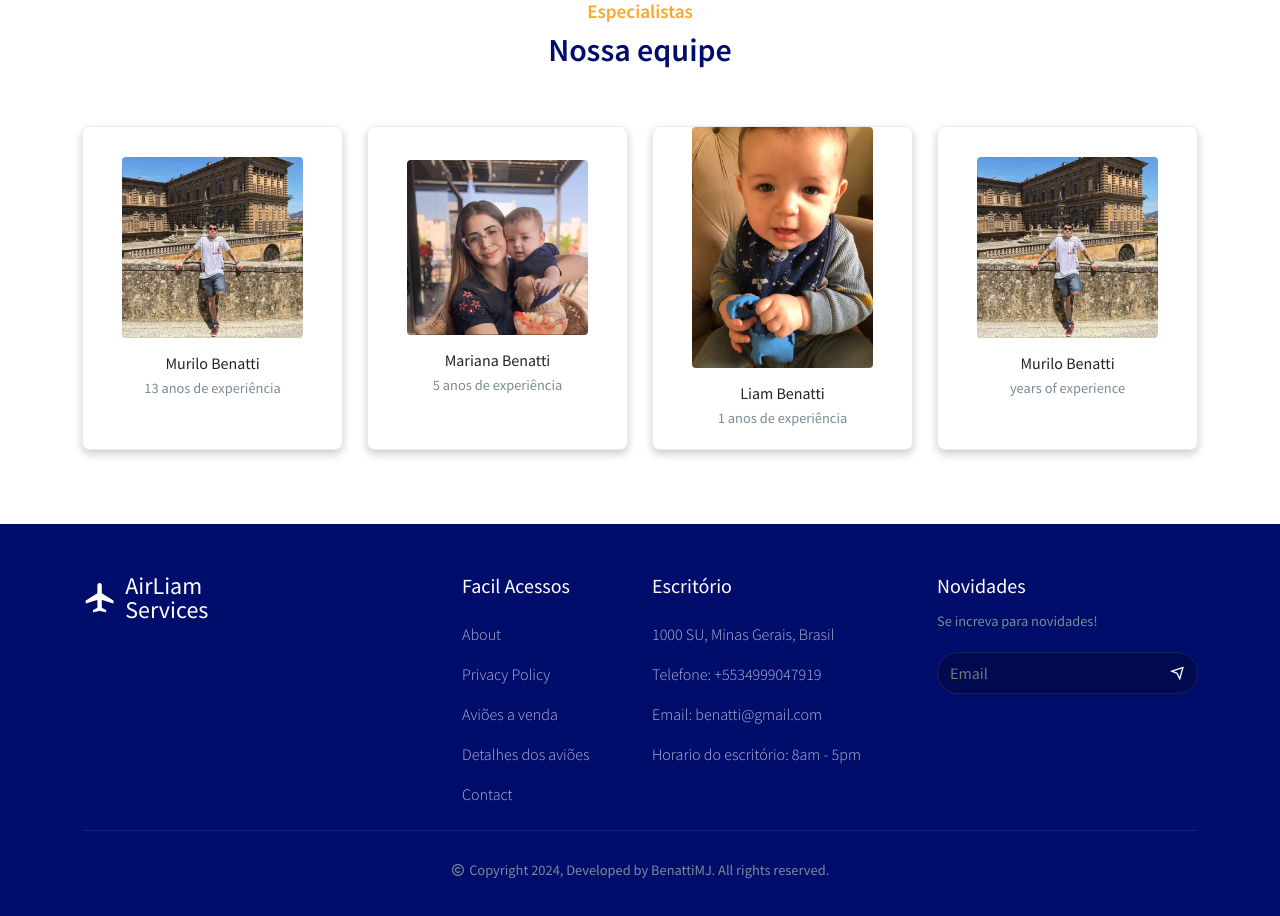
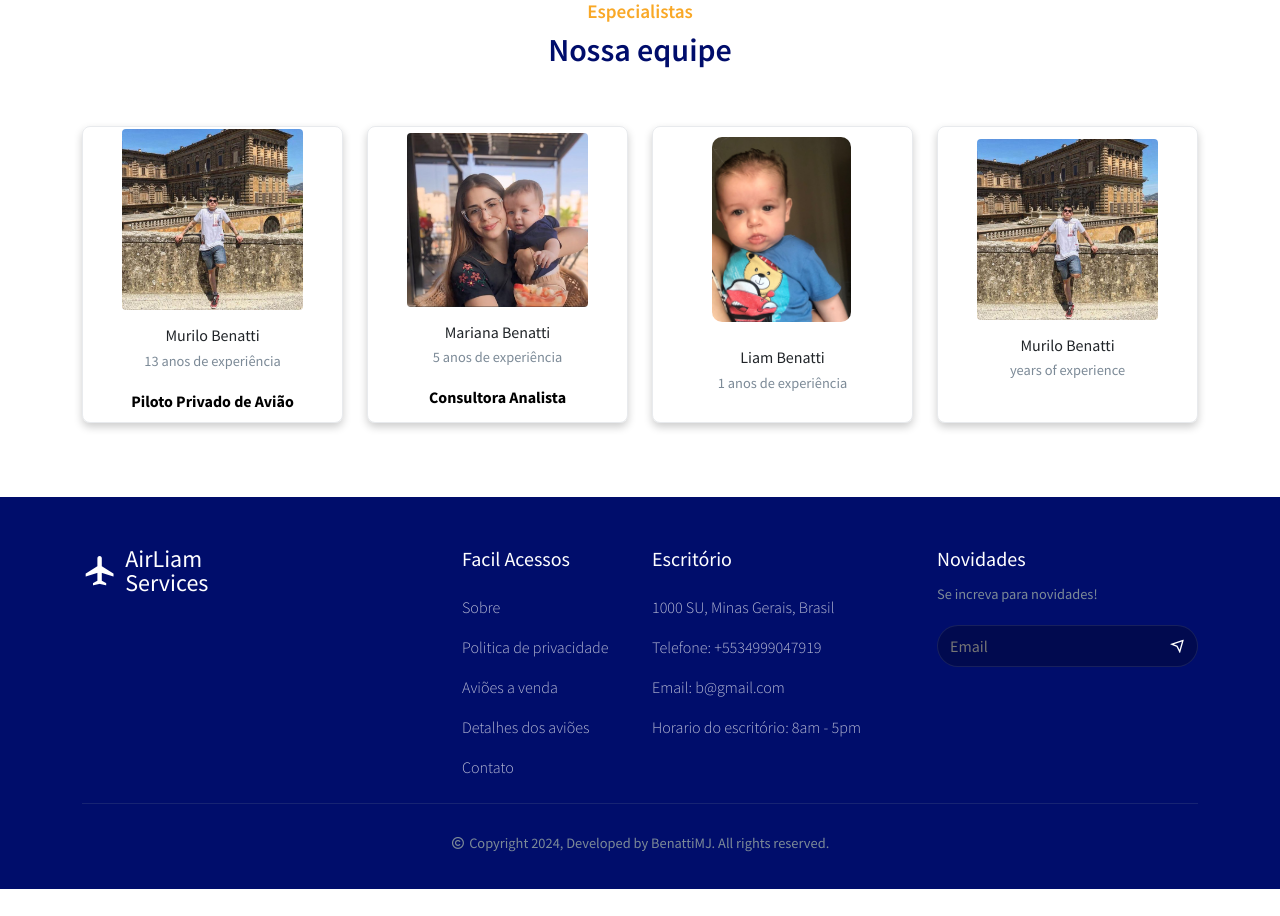
Before and after one commit to benattimj/airLiam, a React (Create React App) app: page /about in a window 1280 px wide. Shown: the part 2020-2936 px from the top of the page. After the commit the page ends 2909 px from the top, so only its background shows below. Built offline with nearby package versions, Linux system fonts and the light colour scheme.

Commit message:
Mudanças tamanho about & footer

```diff
--- a/src/components/Footer/Footer.jsx
+++ b/src/components/Footer/Footer.jsx
@@ -7,12 +7,12 @@ import "../../styles/footer.css";
 const quickLinks = [
   {
     path: "/about",
-    display: "About",
+    display: "Sobre",
   },
 
   {
     path: "#",
-    display: "Privacy Policy",
+    display: "Politica de privacidade",
   },
 
   {
@@ -26,7 +26,7 @@ const quickLinks = [
 
   {
     path: "/contact",
-    display: "Contact",
+    display: "Contato",
   },
 ];
 
@@ -69,7 +69,7 @@ const Footer = () => {
               <p className="office__info">1000 SU, Minas Gerais, Brasil</p>
               <p className="office__info">Telefone: +5534999047919</p>
 
-              <p className="office__info">Email: benatti@gmail.com</p>
+              <p className="office__info">Email: b@gmail.com</p>
 
               <p className="office__info">Horario do escritório: 8am - 5pm</p>
             </div>
--- a/src/components/UI/OurMembers.jsx
+++ b/src/components/UI/OurMembers.jsx
@@ -4,27 +4,31 @@ import { Col } from "reactstrap";
 import { Link } from "react-router-dom";
 import ava01 from "../../assets/all-images/m1.jpg";
 import ava02 from "../../assets/all-images/m2.jpg";
-import ava03 from "../../assets/all-images/m3.jpg";
+import ava03 from "../../assets/all-images/l3.jpg";
 
 const OUR__MEMBERS = [
   {
     name: "Murilo Benatti",
     experience: "13 anos de experiência",
+    class: "Piloto Privado de Avião",
     fbUrl: "#",
     instUrl: "#",
     twitUrl: "#",
     linkedinUrl: "#",
     imgUrl: ava01,
+    special: false,
   },
 
   {
     name: "Mariana Benatti",
     experience: "5 anos de experiência",
+    class: "Consultora Analista",
     fbUrl: "#",
     instUrl: "#",
     twitUrl: "#",
     linkedinUrl: "#",
     imgUrl: ava02,
+    special: false,
   },
 
   {
@@ -35,6 +39,7 @@ const OUR__MEMBERS = [
     twitUrl: "#",
     linkedinUrl: "#",
     imgUrl: ava03,
+    special: true,
   },
 
   {
@@ -45,6 +50,7 @@ const OUR__MEMBERS = [
     twitUrl: "#",
     linkedinUrl: "#",
     imgUrl: ava01,
+    special: false,
   },
 ];
 
@@ -55,8 +61,11 @@ const OurMembers = () => {
         <Col lg="3" md="3" sm="4" xs="6" key={index} className="mb-4">
           <div className="single__member">
             <div className="single__member-img">
-              <img src={item.imgUrl} alt="" className="w-100" />
-
+         <img
+                src={item.imgUrl}
+                alt={item.name}
+                className={`w-100 ${item.special ? 'special-img' : ''}`}
+              />
               <div className="single__member-social">
                 <Link to={item.fbUrl}>
                   <i class="ri-facebook-line"></i>
@@ -79,6 +88,10 @@ const OurMembers = () => {
             <p className="section__description text-center">
               {item.experience}
             </p>
+
+            <h6 className="section__on text-center">
+              {item.class}
+            </h6>
           </div>
         </Col>
       ))}
--- a/src/styles/our-member.css
+++ b/src/styles/our-member.css
@@ -18,6 +18,13 @@
   border-radius: 50%; /* Faz a imagem circular (opcional) */
   object-fit: cover; /* Faz com que a imagem cubra o container sem distorcer */
   transition: transform 0.3s ease; /* Transição suave para efeito hover */
+}
+.single__member-img img.special-img {
+  width: 80%; /* Ajuste o valor conforme necessário */
+  max-width: 77%; /* Defina um limite máximo se necessário */
+  height: auto; /* Mantenha a proporção da imagem */
+  margin: 10px 20px;
+  border-radius: 10px; /* Adicione bordas arredondadas se desejar */
 }
 
 .single__member:hover {
@@ -77,3 +84,11 @@
   top: 0;
   opacity: 1;
 }
+
+
+.section__on{
+  color: black;
+  font-weight: 700;
+  position: relative; /* Necessário para o efeito de sombra */
+  transition: all 0.3s ease; /* Transição suave para todos os efeitos */
+}
```
Also changed, not shown: src/assets/all-images/l3.jpg (added).
